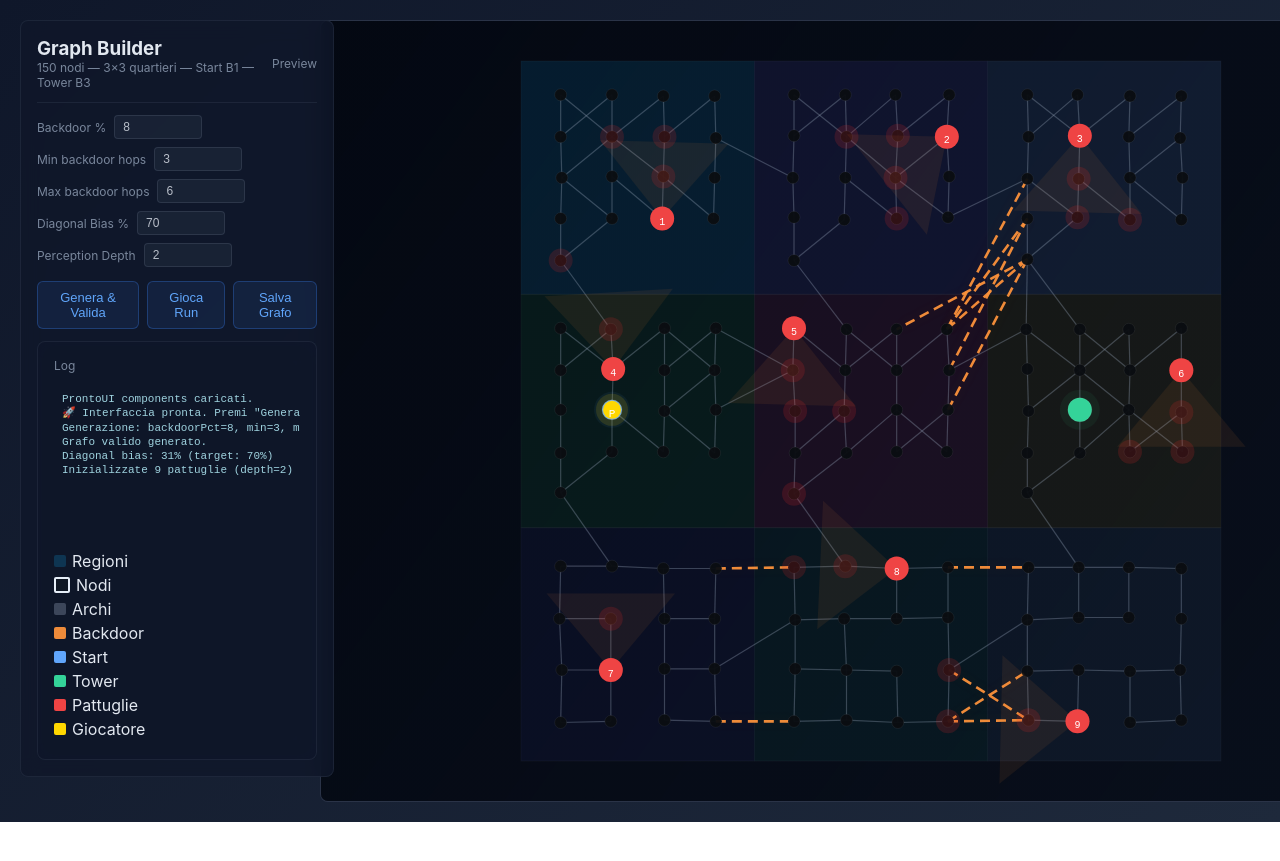
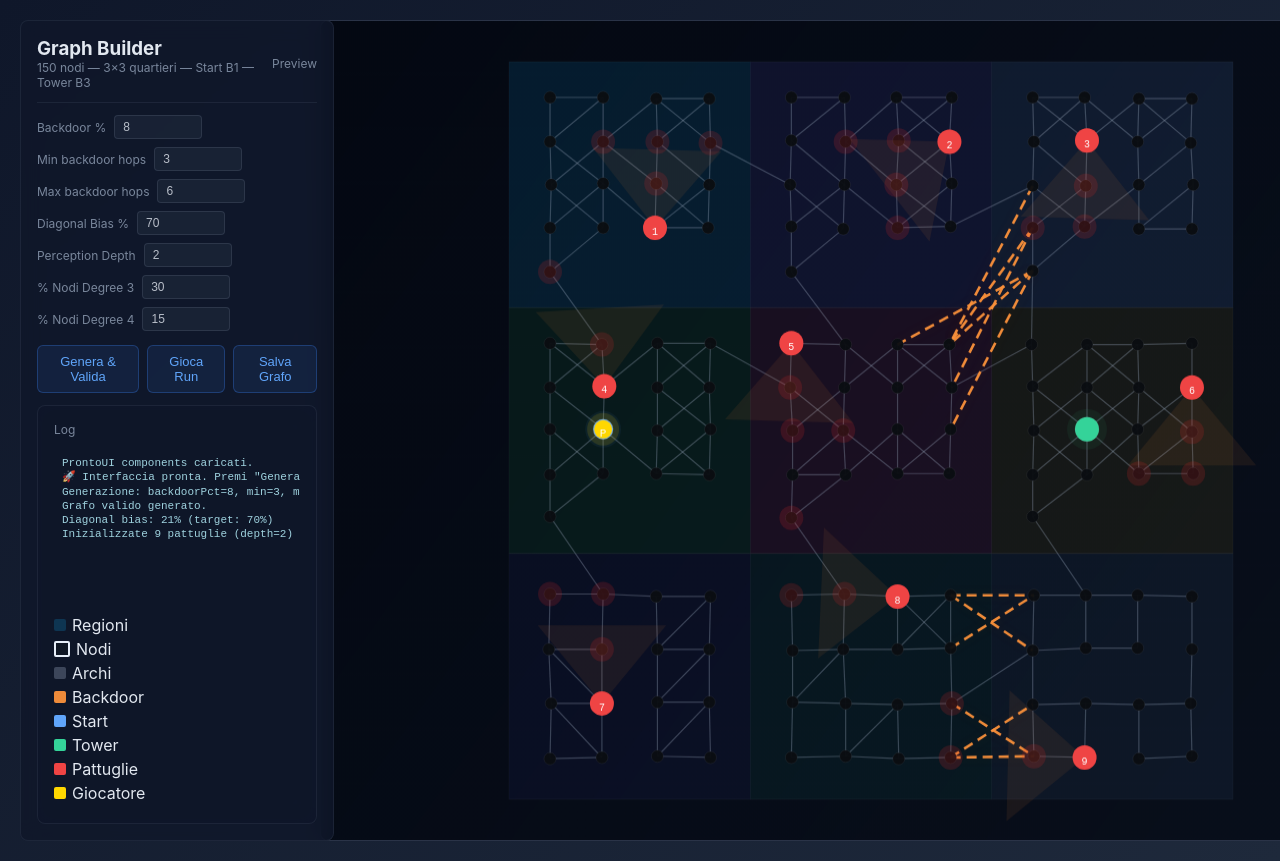
Before and after one commit to Kurokasaiken/distruttore-del-mondo, a plain HTML site: page graph-canvas/index.html in a window 1280 px wide. Both pictures are taken after a click on the button "Genera & Valida". Shown: the top 861 px of the page. Before the commit the page ends 822 px from the top, so only its background shows below. Drawn offline with Linux system fonts and the light colour scheme.

Commit message:
numero di connessioni nodi da FE

```diff
--- a/graph-canvas/js/config.js
+++ b/graph-canvas/js/config.js
@@ -16,12 +16,14 @@ export const config = {
   PATROL_DEPTH_DEFAULT: 2,
 
   // Variabili mutabili runtime (dal FE)
-  patrolDepth: 2,      // Iniziale, modifica via UI
-  coneAngle: 80,       // Idem
-  backdoorPct: 8,      // Default per UI
-  minLen: 3,
-  maxLen: 6,
+  patrolDepth: 2,  // Default da qui per readParams
+  coneAngle: 80,
+  backdoorPct: 8,  // Default da qui per readParams
+  minLen: 3,  // Default da qui per readParams
+  maxLen: 6,  // Default da qui per readParams
   diagonalBiasPct: 70,
+  degree3Pct: 30,  // Default % nodi con 3 edges
+  degree4Pct: 15,
   // Aggiungi altre se serve
 };
 
--- a/graph-canvas/js/edges.js
+++ b/graph-canvas/js/edges.js
@@ -1,6 +1,6 @@
 import { config } from './config.js';
 
-export function buildEdges(nodes, regions, diagonalBiasPct = config.diagonalBiasPct) {
+export function buildEdges(nodes, regions, diagonalBiasPct = config.diagonalBiasPct, degree3Pct = config.degree3Pct, degree4Pct = config.degree4Pct) {
   const coord = {}; nodes.forEach(n => coord[n.id] = n);
   const edgesMap = {};
 
@@ -86,9 +86,69 @@ export function buildEdges(nodes, regions, diagonalBiasPct = config.diagonalBias
     for (let i = 0; i < num && i < pairs.length; i++) addEdge(pairs[i].a, pairs[i].b, 'inter');
   });
 
-  const baseEdges = Object.keys(edgesMap).map(k => edgesMap[k]);
+  // Restituisci baseEdges iniziale
+  let baseEdges = Object.keys(edgesMap).map(k => edgesMap[k]);
 
-  // Debug % diagonali (usa type 'diagonal')
+  // Enforce degrees post-generazione (integrata qui, dentro buildEdges)
+  function enforceDegrees(edges, degree3Pct, degree4Pct) {
+    const totalNodes = nodes.length;
+    const targetDegree3 = Math.round(totalNodes * (degree3Pct / 100));
+    const targetDegree4 = Math.round(totalNodes * (degree4Pct / 100));
+    const adj = {}; nodes.forEach(n => adj[n.id] = new Set());
+    edges.forEach(e => {
+      adj[e.from].add(e.to);
+      adj[e.to].add(e.from);
+    });
+
+    // Calcola current degrees
+    const degrees = nodes.map(n => adj[n.id].size);
+
+    // Step 1: Aumenta a degree 3/4 i nodi sotto (aggiungi nearest non-esistenti)
+    let added3 = 0, added4 = 0;
+    for (let i = 0; i < nodes.length && (added3 < targetDegree3 || added4 < targetDegree4); i++) {
+      const deg = degrees[i];
+      if (deg >= 4) continue;  // Già alto
+      const n = nodes[i].id;
+      const candidates = nodes.filter(m => m.id !== n && !adj[n].has(m.id) && m.region === nodes[i].region);  // Intra solo
+      if (candidates.length === 0) continue;
+      candidates.sort((a, b) => diagonalDist(n, a.id) - diagonalDist(n, b.id));
+      const newEdge = { from: Math.min(n, candidates[0].id), to: Math.max(n, candidates[0].id), type: 'intra' };
+      edges.push(newEdge);
+      adj[n].add(candidates[0].id);
+      adj[candidates[0].id].add(n);
+      degrees[i]++;
+      const candidateIndex = candidates[0].id - nodes[0].id;  // Fix: Calcola index corretto (assumi ids sequenziali da 0)
+      if (candidateIndex >= 0 && candidateIndex < degrees.length) degrees[candidateIndex]++;  // Fix: Update sicuro
+      if (deg + 1 === 3) added3++; else if (deg + 1 === 4) added4++;
+    }
+
+    // Step 2: Riduci >4 rimuovendo longest non-MST
+    for (let i = 0; i < nodes.length; i++) {
+      if (degrees[i] <= 4) continue;
+      const n = nodes[i].id;
+      let longestEdge = null, maxLen = 0;
+      adj[n].forEach(to => {
+        const len = Math.hypot(coord[n].x - coord[to].x, coord[n].y - coord[to].y);
+        if (len > maxLen) { maxLen = len; longestEdge = { from: Math.min(n, to), to: Math.max(n, to) }; }
+      });
+      if (longestEdge) {
+        edges = edges.filter(e => !(e.from === longestEdge.from && e.to === longestEdge.to));
+        adj[n].delete(longestEdge.to);
+        adj[longestEdge.to].delete(n);
+        degrees[i]--;
+        const toIndex = longestEdge.to - nodes[0].id;  // Fix: Calcola index corretto
+        if (toIndex >= 0 && toIndex < degrees.length) degrees[toIndex]--;  // Fix: Update sicuro
+      }
+    }
+
+    console.log(`[EnforceDegrees] Target 3: ${targetDegree3} (added ${added3}), 4: ${targetDegree4} (added ${added4})`);
+    return edges;
+  }
+
+  // Alla fine di buildEdges: Applica enforce (ora dentro funzione, no return illegale)
+  baseEdges = enforceDegrees(baseEdges, degree3Pct, degree4Pct);
+
+  // Debug % diagonali
   const diagCount = baseEdges.filter(e => e.type === 'diagonal').length;
   const pctDiag = (diagCount / baseEdges.length * 100).toFixed(0);
   console.log(`[BuildEdges] Base edges: ${baseEdges.length}, diagonali ~${pctDiag}% (bias: ${diagonalBiasPct}%)`);
--- a/graph-canvas/js/graph.js
+++ b/graph-canvas/js/graph.js
@@ -12,7 +12,8 @@ import { generateBackdoors } from './backdoors.js';
 export function makeGraph(params = {}) {
   const regions = generateRegions();
   const nodes = distributeNodes(regions);
-  const baseEdges = buildEdges(nodes, regions, params.diagonalBiasPct || config.diagonalBiasPct);
+  const baseEdges = buildEdges(nodes, regions, params.diagonalBiasPct || config.diagonalBiasPct,
+     params.degree3Pct, params.degree4Pct);
   const backdoorResult = generateBackdoors(
     nodes,
     regions,
--- a/graph-canvas/js/ui-elements.js
+++ b/graph-canvas/js/ui-elements.js
@@ -16,12 +16,15 @@ export function setupElements() {
   };
 }
 
-export function readParams(backdoorPctEl, minLenEl, maxLenEl, diagonalBiasEl, patrolDepthEl) {
+export function readParams(backdoorPctEl, minLenEl, maxLenEl, diagonalBiasEl, patrolDepthEl,degree3El,degree4El) {
   return {
     backdoorPct: parseFloat(backdoorPctEl?.value) || 8,
     minLen: parseInt(minLenEl?.value, 10) || 3,
     maxLen: parseInt(maxLenEl?.value, 10) || 6,
     diagonalBiasPct: parseFloat(diagonalBiasEl?.value) || 70,
-    patrolDepth: parseInt(patrolDepthEl?.value, 10) || 2
+    patrolDepth: parseInt(patrolDepthEl?.value, 10) || 2,
+    patrolDepth: parseInt(patrolDepthEl?.value, 10) || config.patrolDepth,
+    degree3Pct: parseFloat(degree3El?.value) || config.degree3Pct,
+    degree4Pct: parseFloat(degree4El?.value) || config.degree4Pct
   };
 }
--- a/graph-canvas/js/ui-utils.js
+++ b/graph-canvas/js/ui-utils.js
@@ -52,7 +52,7 @@ export function setupEventListeners(elements) {
   runBtn?.addEventListener('click', async () => {
     try {
       console.log('RunBtn clicked');
-      const params = readParams(backdoorPctEl, minLenEl, maxLenEl, diagonalBiasEl, patrolDepthEl);
+      const params = readParams(backdoorPctEl, minLenEl, maxLenEl, diagonalBiasEl, patrolDepthEl,degree3Pct,degree4Pct);
       // Update config runtime per persistenza
       config.backdoorPct = params.backdoorPct;
       config.minLen = params.minLen;
--- a/graph-canvas/js/ui.js
+++ b/graph-canvas/js/ui.js
@@ -30,7 +30,11 @@ function syncDefaultsToUI() {
   const maxLenEl = el('backdoorMaxLen');
   const diagonalBiasEl = el('diagonalBiasPct');
   const patrolDepthEl = el('patrolDepth');
+  const degree3El = el('degree3Pct');
+  const degree4El = el('degree4Pct');
 
+  if (degree3El) degree3El.value = config.degree3Pct || 30;
+  if (degree4El) degree4El.value = config.degree4Pct || 15;
   if (backdoorPctEl) backdoorPctEl.value = config.backdoorPct;
   if (minLenEl) minLenEl.value = config.minLen;
   if (maxLenEl) maxLenEl.value = config.maxLen;
@@ -113,7 +117,8 @@ export async function initUI() {
     setupEventListeners({
       ...elements,
       canvas,
-      globals: { currentGraph: window.currentGraph, currentPlayerPos: window.currentPlayerPos, playbackTrace: window.playbackTrace, playbackIdx: window.playbackIdx },
+      globals: { currentGraph: window.currentGraph, currentPlayerPos: window.currentPlayerPos, playbackTrace: window.playbackTrace,
+         playbackIdx: window.playbackIdx,degree3El:elements.degree3El,degree4El:elements.degree4El },
       redraw
     });
 
--- a/graph-canvas/partials/panel.html
+++ b/graph-canvas/partials/panel.html
@@ -10,6 +10,8 @@
     <label class="small">Max backdoor hops <input id="backdoorMaxLen" type="number" style="width:70px;margin-left:8px"></label>
     <label class="small">Diagonal Bias % <input id="diagonalBiasPct" type="number" min="0" max="100" style="width:70px;margin-left:8px"></label>
     <label class="small">Perception Depth <input id="patrolDepth" type="number" min="0" max="8" style="width:70px;margin-left:8px"></label>
+    <label class="small">% Nodi Degree 3 <input id="degree3Pct" type="number" min="0" max="50" style="width:70px;margin-left:8px" value="30"></label>
+    <label class="small">% Nodi Degree 4 <input id="degree4Pct" type="number" min="0" max="30" style="width:70px;margin-left:8px" value="15"></label>
     <div style="display:flex;gap:8px;margin-top:6px">
       <button id="runBtn" class="btn">Genera & Valida</button>
       <button id="simBtn" class="btn">Gioca Run</button>
```
